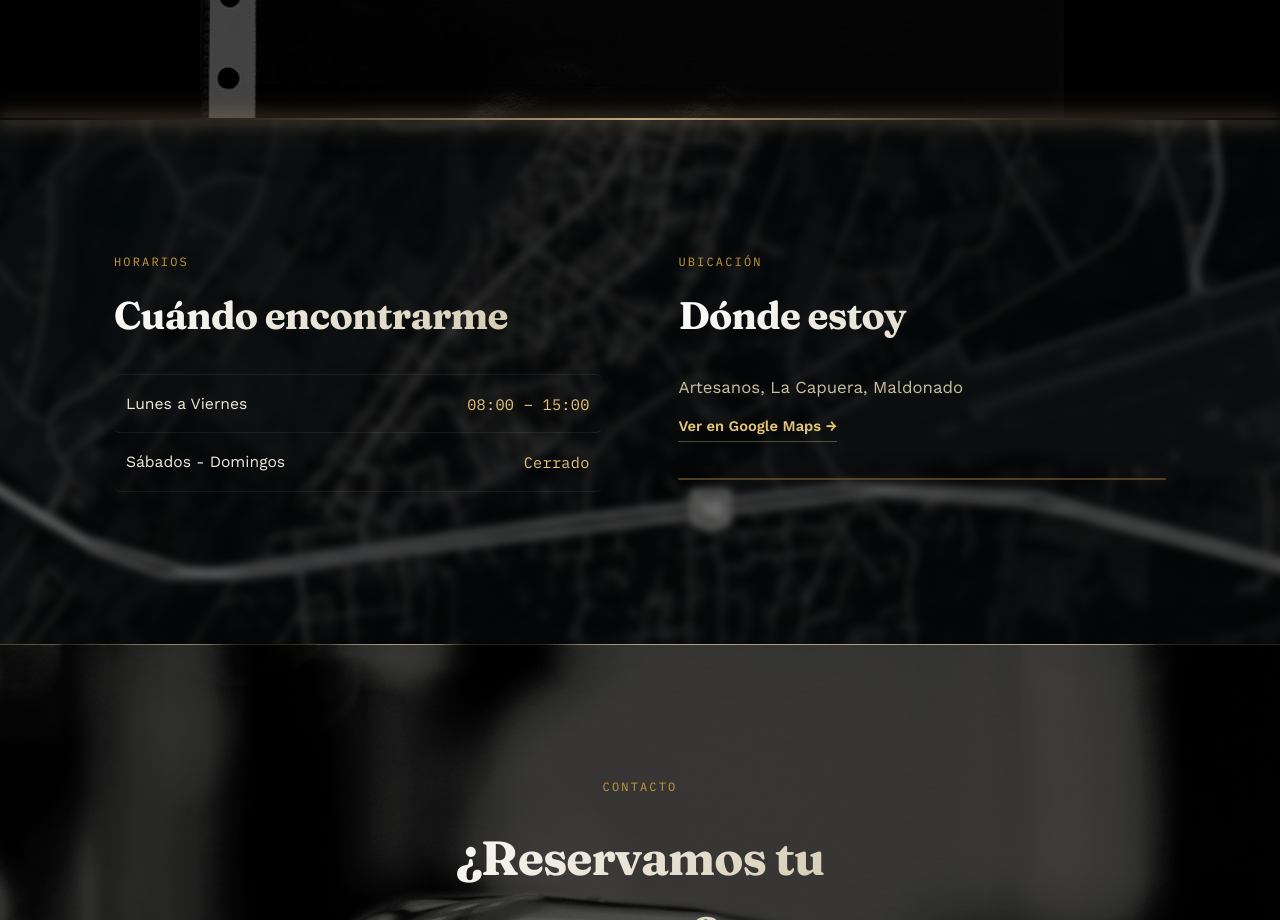
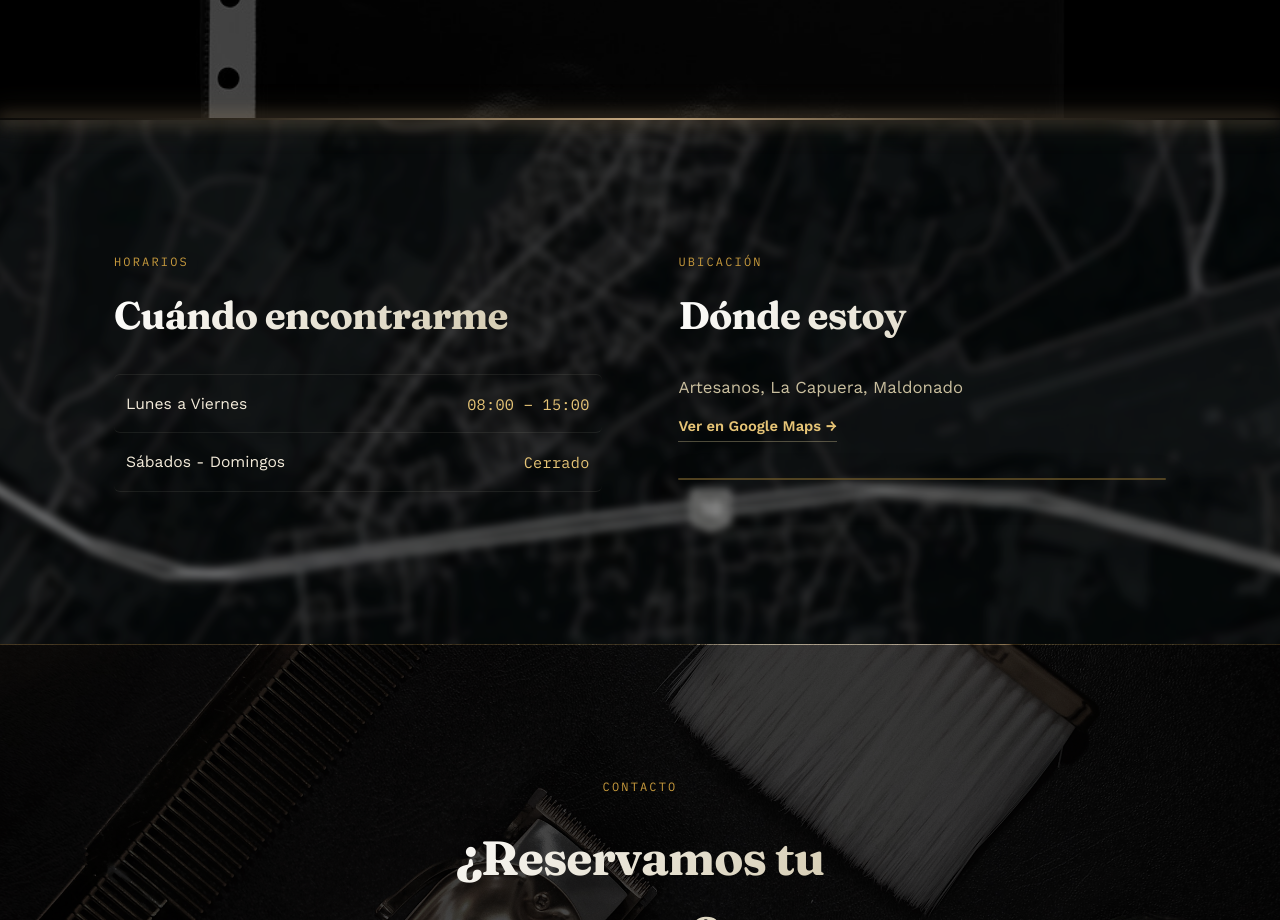
Before and after one commit to laurensilva-lab/RZ, a React (Vite) app: page / in a window 1280 px wide. Shown: the part 1660-2580 px from the top of the page. Built offline with nearby package versions, Linux system fonts and the light colour scheme.

Commit message:
nuevo fondo
fondo maquina

```diff
--- a/src/components/Hours/Hours.module.css
+++ b/src/components/Hours/Hours.module.css
@@ -30,7 +30,7 @@
   position: absolute;
   inset: 0;
   /* Valores por defecto si la variable no existe */
-  background-color: var(--overlay-color, #00000086);
+  background-color: var(--overlay-color, #00000057);
   opacity: var(--overlay-opacity, 0.7);
   z-index: 1;
   pointer-events: none;
```
Also changed, not shown: public/maquina.jpg.
